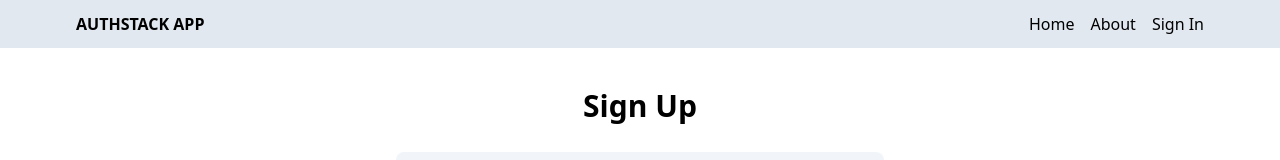
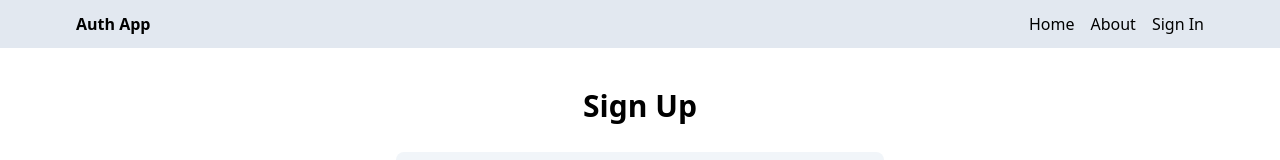
Before and after one commit to prishitapatel09/AUTHSTACK, a React (Vite) app in the folder client/: page /sign-up in a window 1280 px wide. Shown: the top 160 px of the page. Built offline with nearby package versions, Linux system fonts and the light colour scheme; no server answers.

Commit message:
update header component and make profile private

```diff
--- a/client/src/App.jsx
+++ b/client/src/App.jsx
@@ -5,17 +5,22 @@
 import SignUp from './pages/SignUp';
 import Profile from './pages/Profile';
 import Header from './components/Header';
+import PrivateRoute from './components/PrivateRoute';
 
 export default function App() {
-  return <BrowserRouter>
-  {/* header */}
-  <Header />
-    <Routes>
-      <Route path="/" element={<Home />} />
-      <Route path="/about" element={<About />} />
-      <Route path="/sign-in" element={<SignIn />} />
-      <Route path="/sign-up" element={<SignUp />} />
-      <Route path="/profile" element={<Profile />} />
-    </Routes>
-  </BrowserRouter>
+  return (
+    <BrowserRouter>
+      {/* header */}
+      <Header />
+      <Routes>
+        <Route path='/' element={<Home />} />
+        <Route path='/about' element={<About />} />
+        <Route path='/sign-in' element={<SignIn />} />
+        <Route path='/sign-up' element={<SignUp />} />
+        <Route element={<PrivateRoute />}>
+          <Route path='/profile' element={<Profile />} />
+        </Route>
+      </Routes>
+    </BrowserRouter>
+  );
 }
--- a/client/src/components/Header.jsx
+++ b/client/src/components/Header.jsx
@@ -1,11 +1,13 @@
-import { Link } from "react-router-dom"
+import { Link } from 'react-router-dom';
+import { useSelector } from 'react-redux';
 
 export default function Header() {
+  const { currentUser } = useSelector((state) => state.user);
   return (
     <div className='bg-slate-200'>
-        <div className="flex justify-between items-center max-w-6xl mx-auto p-3">
+      <div className='flex justify-between items-center max-w-6xl mx-auto p-3'>
         <Link to='/'>
-            <h1 className='font-bold'>AUTHSTACK APP</h1>
+          <h1 className='font-bold'>Auth App</h1>
         </Link>
         <ul className='flex gap-4'>
           <Link to='/'>
@@ -14,13 +16,15 @@
           <Link to='/about'>
             <li>About</li>
           </Link>
-                  <Link to='/sign-in'>
+          <Link to='/profile'>
+            {currentUser ? (
+              <img src={currentUser.profilePicture} alt='profile' className='h-7 w-7 rounded-full object-cover' />
+            ) : (
               <li>Sign In</li>
+            )}
           </Link>
         </ul>
-
       </div>
-
     </div>
-  )
+  );
 }
--- /dev/null
+++ b/client/src/components/PrivateRoute.jsx
@@ -0,0 +1,7 @@
+import {useSelector} from 'react-redux'
+import { Outlet, Navigate } from 'react-router-dom'
+
+export default function PrivateRoute() {
+    const {currentUser} = useSelector(state => state.user)
+  return currentUser ? <Outlet/> : <Navigate to='/sign-in'/>
+}
```
Lines whose indentation alone changed are shown as unchanged.
